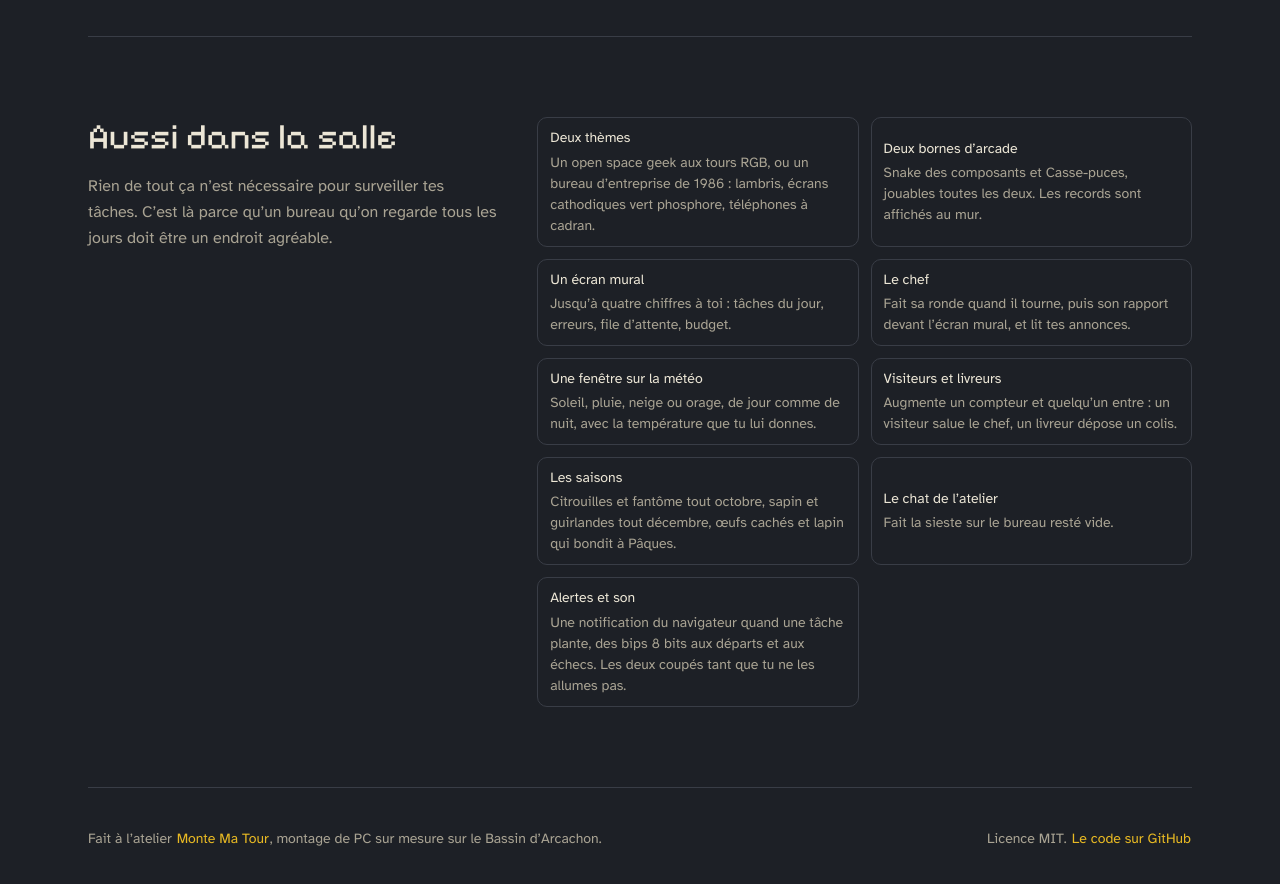
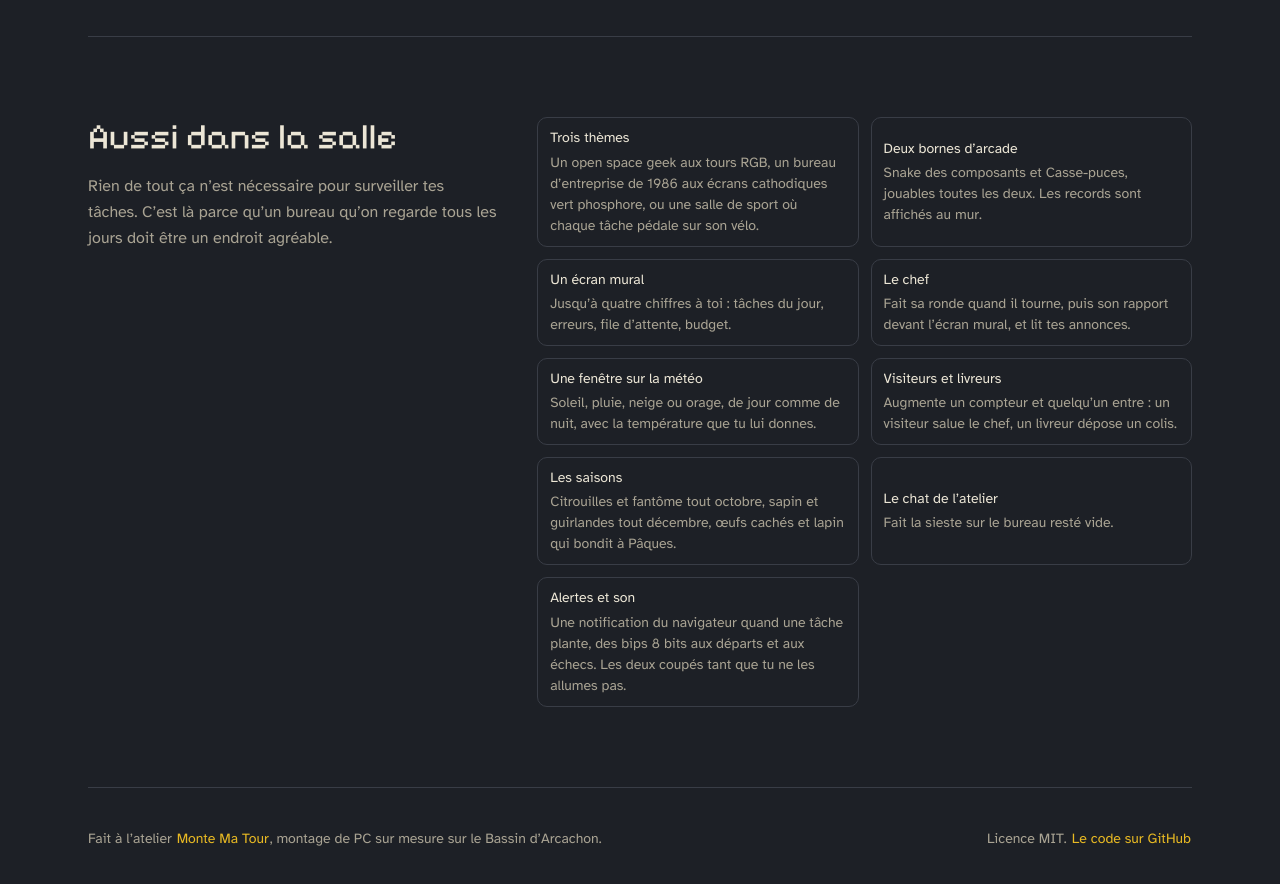
Before and after one commit to leduss/pixel-openspace, a Next.js app: page /fr in a window 1280 px wide. Shown: the part 3200-4084 px from the top of the page. Built offline with nearby package versions, Linux system fonts and the light colour scheme.

Commit message:
La landing française annonce les trois thèmes
Co-Authored-By: Claude Opus 5.5 <noreply@anthropic.com>

```diff
--- a/src/data/landing.ts
+++ b/src/data/landing.ts
@@ -169,8 +169,8 @@ export const TEXTES = {
       'Rien de tout ça n’est nécessaire pour surveiller tes tâches. C’est là parce qu’un bureau qu’on regarde tous les jours doit être un endroit agréable.',
     details: [
       [
-        'Deux thèmes',
-        'Un open space geek aux tours RGB, ou un bureau d’entreprise de 1986 : lambris, écrans cathodiques vert phosphore, téléphones à cadran.',
+        'Trois thèmes',
+        'Un open space geek aux tours RGB, un bureau d’entreprise de 1986 aux écrans cathodiques vert phosphore, ou une salle de sport où chaque tâche pédale sur son vélo.',
       ],
       ['Deux bornes d’arcade', 'Snake des composants et Casse-puces, jouables toutes les deux. Les records sont affichés au mur.'],
       ['Un écran mural', 'Jusqu’à quatre chiffres à toi : tâches du jour, erreurs, file d’attente, budget.'],
```
